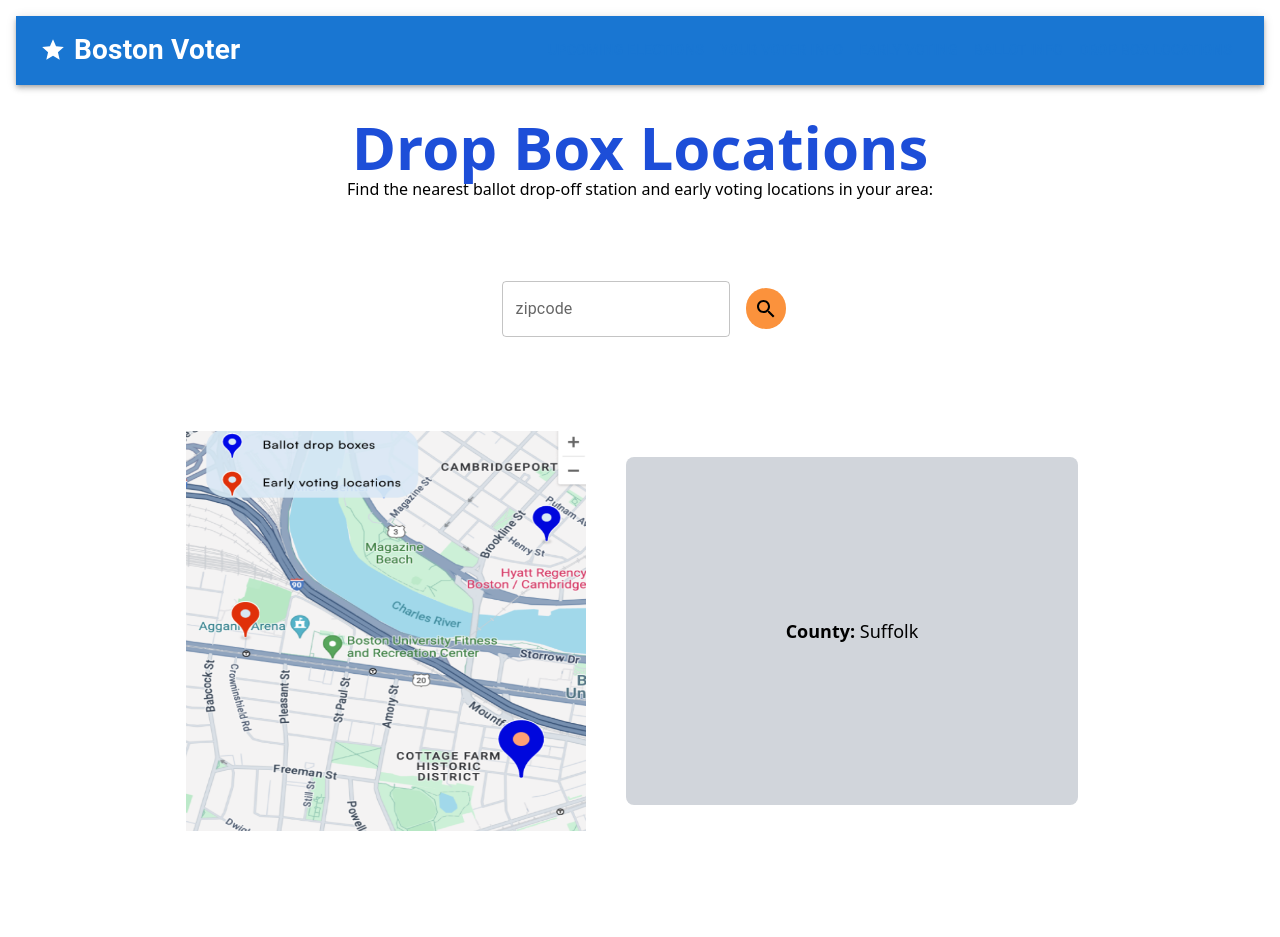
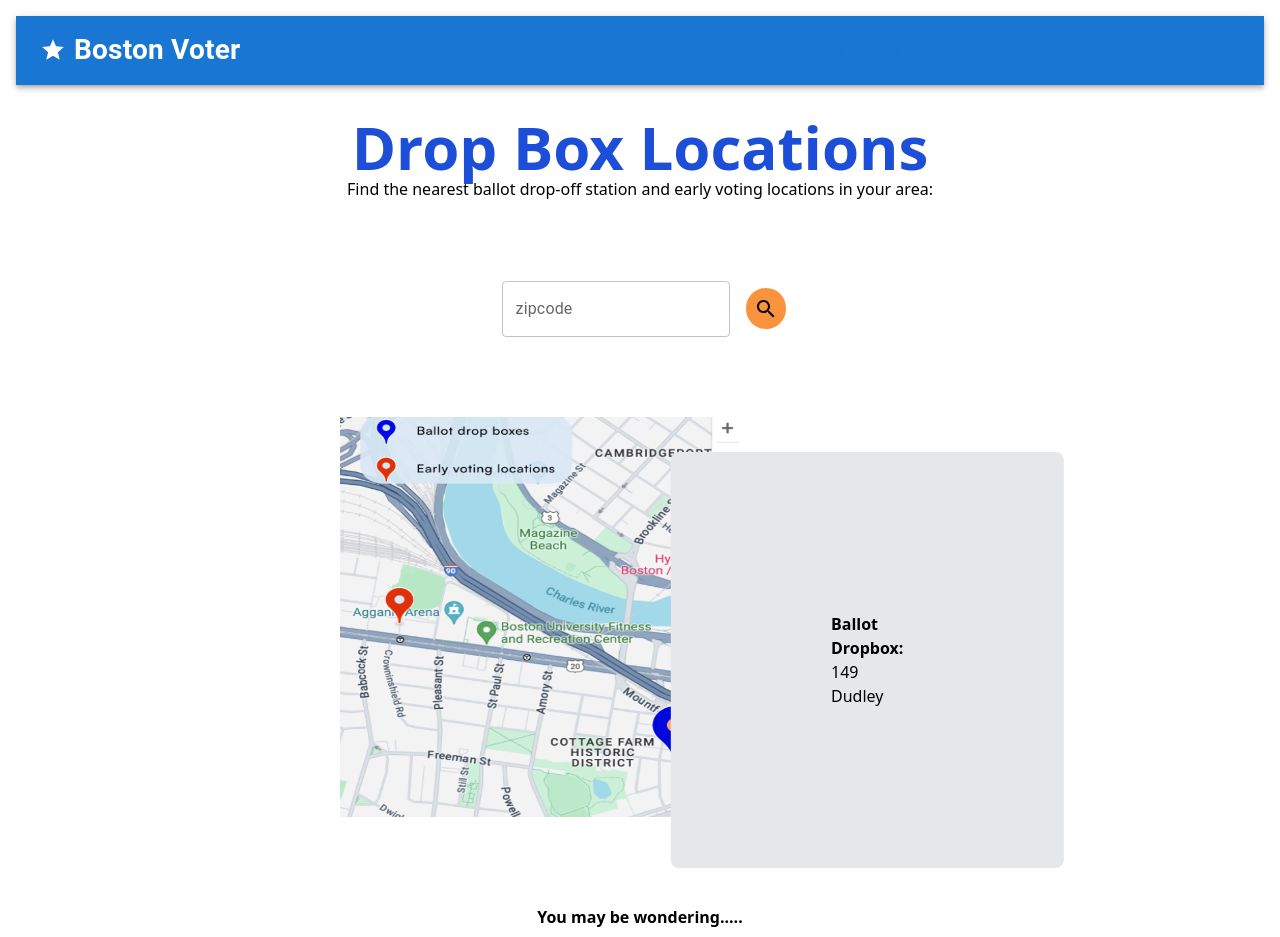
Before and after one commit to BU-Spark/pitne-voter-app, a Next.js app in the folder client/: page /dropBoxLocations in a window 1280 px wide. Shown: the top 937 px of the page. Built offline with nearby package versions, Linux system fonts and the light colour scheme.

Commit message:
Styling Fixed

```diff
--- a/client/src/pages/dropBoxLocations/index.tsx
+++ b/client/src/pages/dropBoxLocations/index.tsx
@@ -25,11 +25,11 @@ export default function DropBoxLocations() {
                 </div>
             </div>
 
-            <div className='flex flex-row justify-center items-center p-4 my-10 space-x-6'>
+            <div className='relative flex flex-row justify-center items-center p-4 m-10'  style={{ left: '-8%' }}>
                 <Box component="img" sx={{height: 400, width: 400}}
                 alt="Map" src="/Map.png"/>
-                <div className='flex flex-col justify-center items-center p-4 my-6'>
-                <p className='px-40 py-40 bg-gray-300 rounded-lg text-center text-lg'><strong> County: </strong>Suffolk</p>
+                <div className='absolute flex flex-col justify-center items-center p-4'  style={{ top: '60%', left: '78%', transform: 'translate(-50%, -50%)' }}>
+                <p className='px-40 py-40 bg-gray-200 rounded-lg'><strong>Ballot Dropbox: </strong> 149 Dudley</p>
                 </div>
             </div>
 
```
